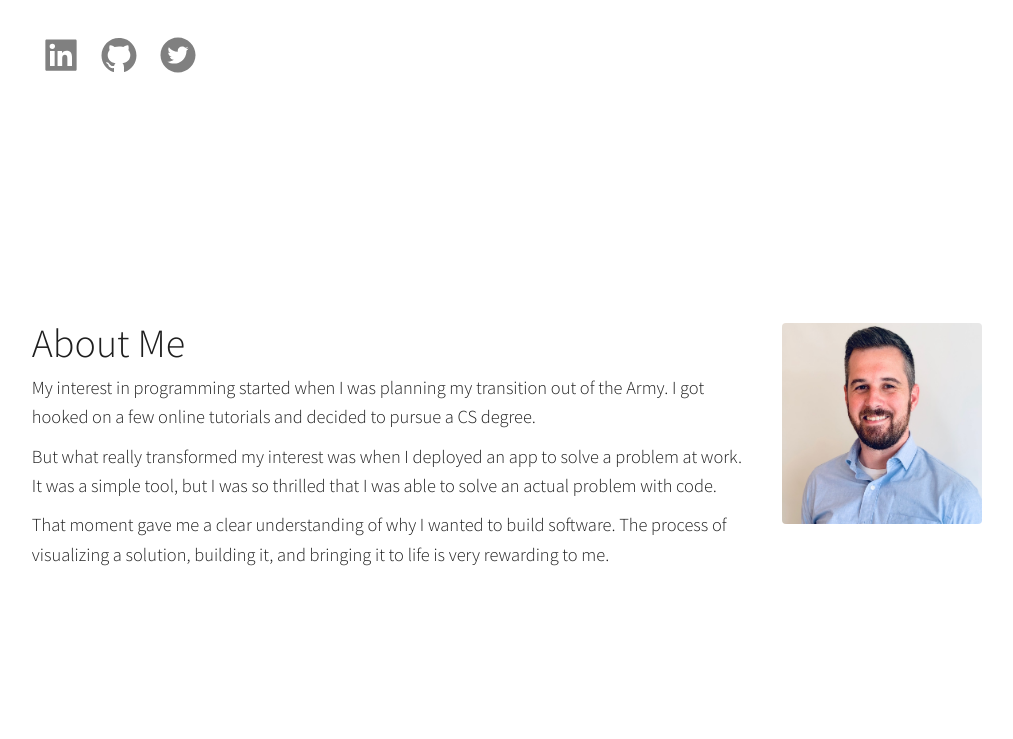
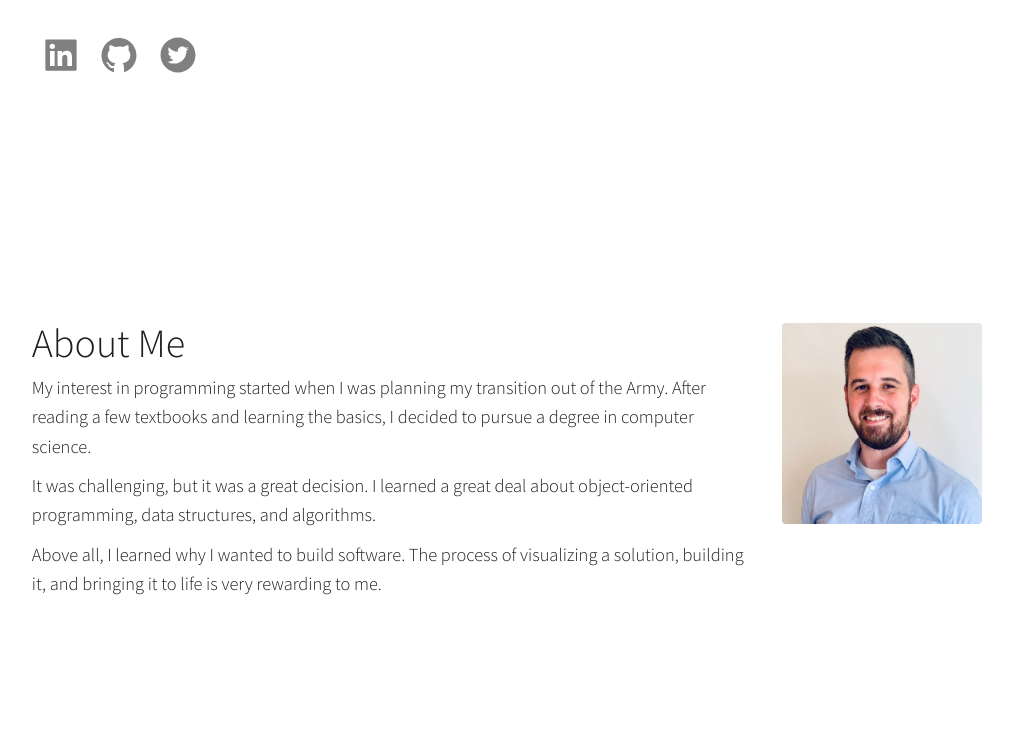
Before and after one commit to markjager13/next-portfolio, a Next.js app: page / in a window 1280 px wide. Shown: the part 453-1192 px from the top of the page, without its empty margins (133-1146 px from the left). Built offline with nearby package versions, Linux system fonts and the light colour scheme.

Commit message:
Reworded about me

```diff
--- a/src/components/About/About.js
+++ b/src/components/About/About.js
@@ -19,9 +19,9 @@ const About = () => {
             />
         </ProfileImg>
         <AboutText>
-            <p>My interest in programming started when I was planning my transition out of the Army. I got hooked on a few online tutorials and decided to pursue a CS degree.</p>
-            <p>But what really transformed my interest was when I deployed an app to solve a problem at work. It was a simple tool, but I was so thrilled that I was able to solve an actual problem with code.</p>
-            <p>That moment gave me a clear understanding of why I wanted to build software. The process of visualizing a solution, building it, and bringing it to life is very rewarding to me.</p>
+            <p>My interest in programming started when I was planning my transition out of the Army. After reading a few textbooks and learning the basics, I decided to pursue a degree in computer science.</p>
+            <p>It was challenging, but it was a great decision. I learned a great deal about object-oriented programming, data structures, and algorithms.</p>
+            <p>Above all, I learned why I wanted to build software. The process of visualizing a solution, building it, and bringing it to life is very rewarding to me.</p>
         </AboutText>
     </AboutSection>
   )
```
